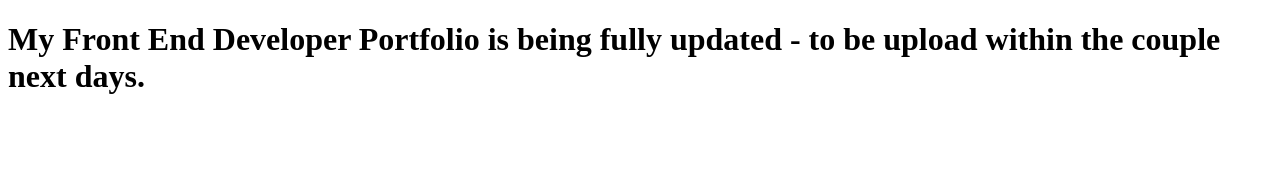
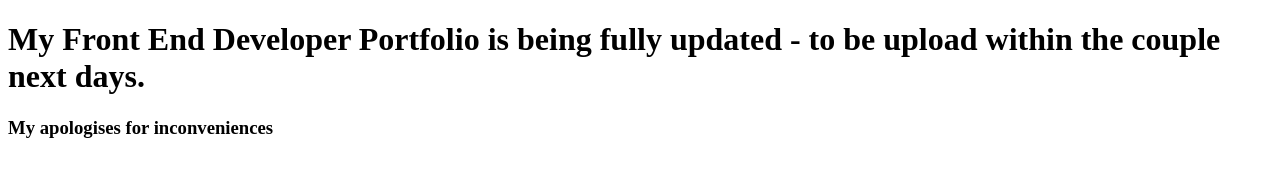
Before and after one commit to fufylev/fufylev.github.io, a plain HTML site: page index.html in a window 1280 px wide. Drawn offline with Linux system fonts and the light colour scheme.

Commit message:
changed the text

```diff
--- a/index.html
+++ b/index.html
@@ -6,5 +6,6 @@
 </head>
 <body>
 <h1>My Front End Developer Portfolio is being fully updated - to be upload within the couple next days.</h1>
+<h3>My apologises for inconveniences </h3>
 </body>
 </html>
```
Also changed, not shown: 1 other file.
